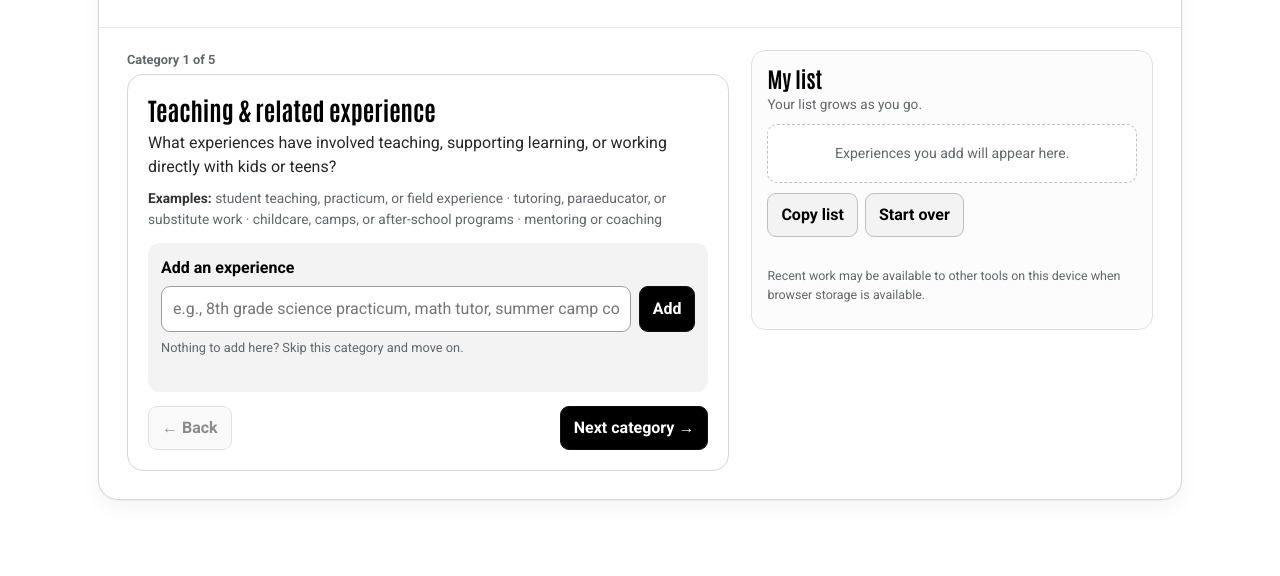
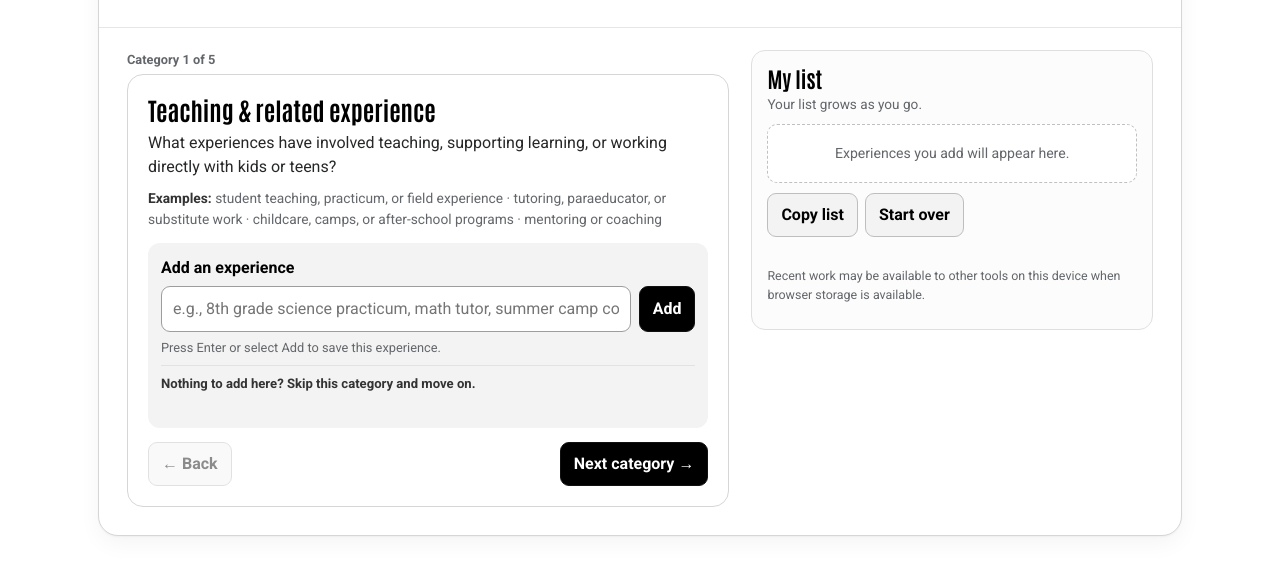
Before and after one commit to uiowa-pcc/education-experience, a plain HTML site: page index.html in a window 1280 px wide. Shown: the part 186-762 px from the top of the page. Drawn offline with Linux system fonts and the light colour scheme.

Commit message:
Update index.html

```diff
--- a/index.html
+++ b/index.html
@@ -171,7 +171,8 @@ function renderPrompt(focus=false){
           <input id="ideaInput" type="text" autocomplete="off" value="${esc(drafts[l.id]||'')}" placeholder="${esc(l.placeholder)}">
           <button id="addIdea" class="btn primary" type="button">Add</button>
         </div>
-        <div class="hint" id="categoryGuidance">${experiences.some(e=>e.sourceCategory===l.id)?'Add another, or move on when you are ready.':'Nothing to add here? Skip this category and move on.'}</div>
+        <div class="hint">Press Enter or select Add to save this experience.</div>
+        <div class="skip-note" id="categoryGuidance">${experiences.some(e=>e.sourceCategory===l.id)?'Add another, or move on when you are ready.':'Nothing to add here? Skip this category and move on.'}</div>
         <div id="addStatus" class="status" role="status" aria-live="polite"></div>
       </div>
       <div class="nav">
```
